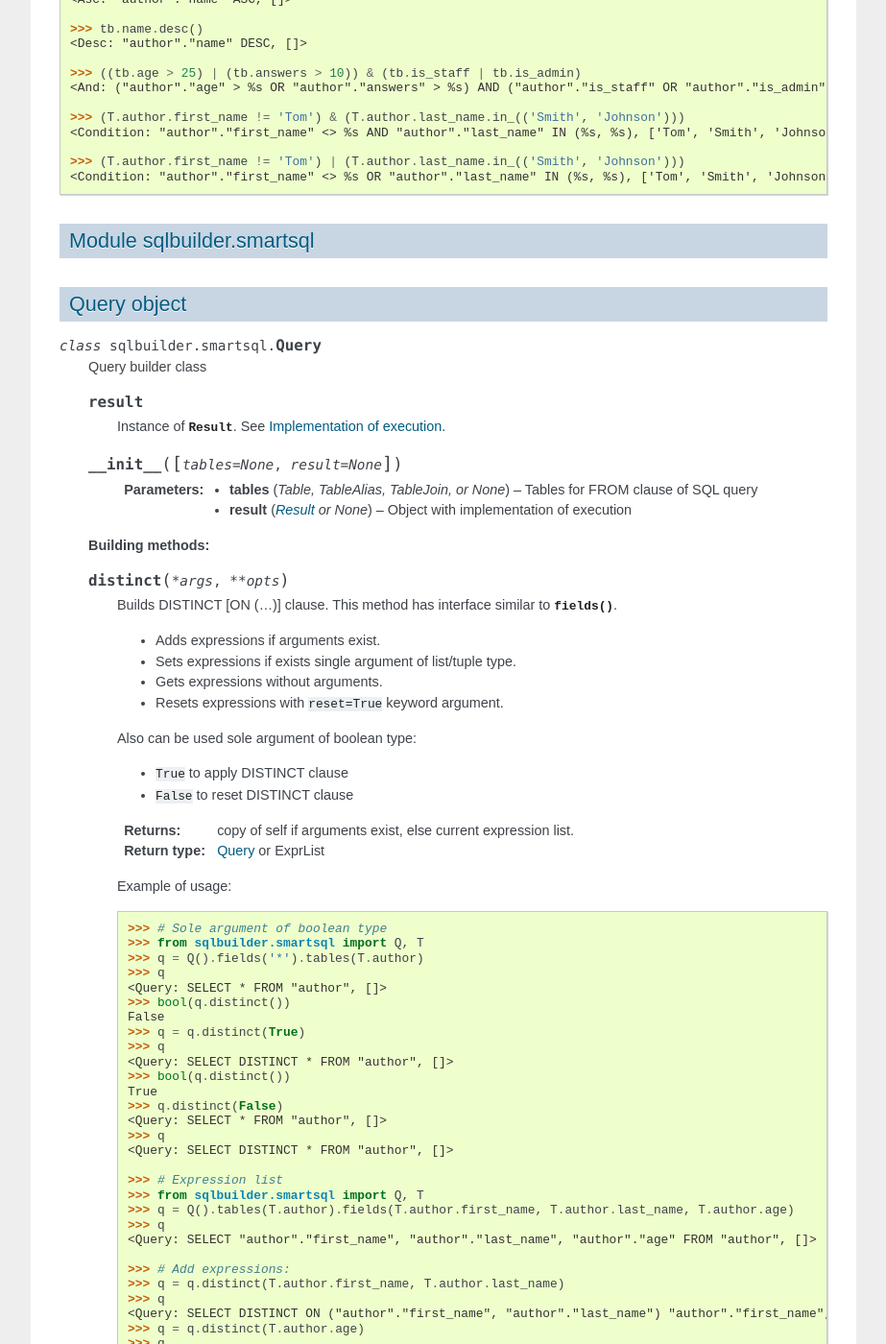
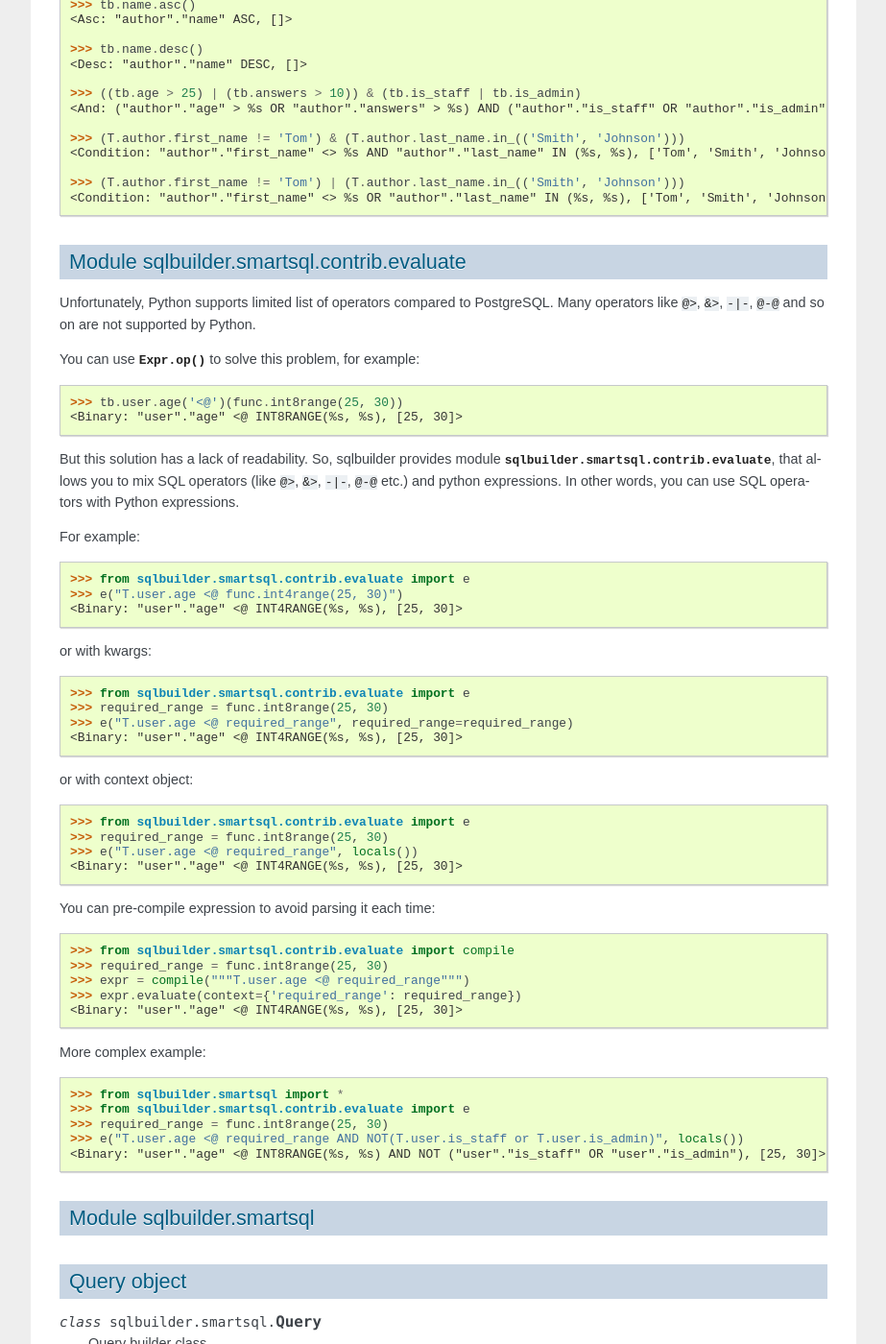
Before and after one commit to emacsway/sqlbuilder, a Sphinx documentation site: the page built from docs/index.rst, in a window 1280 px wide and 1400 px high, scrolled down 6303 px. Shown: the whole window at 96% size, without its empty margins (198-1121 px from the left). Built offline with Sphinx 7.4.7, drawn with Linux system fonts in a browser that asks for light colours; some of the changed text lies outside the part shown.

Commit message:
evaluate bugfix and docs

```diff
--- a/docs/index.rst
+++ b/docs/index.rst
@@ -389,13 +389,68 @@ Condition operators
     <Condition: "author"."first_name" <> %s OR "author"."last_name" IN (%s, %s), ['Tom', 'Smith', 'Johnson']>
 
 
+.. module:: sqlbuilder.smartsql.contrib.evaluate
+   :synopsis: Module sqlbuilder.smartsql.contrib.evaluate
+
+Module sqlbuilder.smartsql.contrib.evaluate
+-------------------------------------------
+
+Unfortunately, Python supports limited list of operators compared to PostgreSQL.
+Many operators like ``@>``, ``&>``, ``-|-``, ``@-@`` and so on are not supported by Python.
+
+You can use :meth:`Expr.op` to solve this problem, for example::
+
+    >>> tb.user.age('<@')(func.int8range(25, 30))
+    <Binary: "user"."age" <@ INT8RANGE(%s, %s), [25, 30]>
+
+But this solution has a lack of readability.
+So, sqlbuilder provides module :mod:`sqlbuilder.smartsql.contrib.evaluate`,
+that allows you to mix SQL operators (like ``@>``, ``&>``, ``-|-``, ``@-@`` etc.) and python expressions.
+In other words, you can use SQL operators with Python expressions.
+
+For example::
+
+    >>> from sqlbuilder.smartsql.contrib.evaluate import e
+    >>> e("T.user.age <@ func.int4range(25, 30)")
+    <Binary: "user"."age" <@ INT4RANGE(%s, %s), [25, 30]>
+
+or with kwargs::
+
+    >>> from sqlbuilder.smartsql.contrib.evaluate import e
+    >>> required_range = func.int8range(25, 30)
+    >>> e("T.user.age <@ required_range", required_range=required_range)
+    <Binary: "user"."age" <@ INT4RANGE(%s, %s), [25, 30]>
+
+or with context object::
+
+    >>> from sqlbuilder.smartsql.contrib.evaluate import e
+    >>> required_range = func.int8range(25, 30)
+    >>> e("T.user.age <@ required_range", locals())
+    <Binary: "user"."age" <@ INT4RANGE(%s, %s), [25, 30]>
+
+You can pre-compile expression to avoid parsing it each time::
+
+    >>> from sqlbuilder.smartsql.contrib.evaluate import compile
+    >>> required_range = func.int8range(25, 30)
+    >>> expr = compile("""T.user.age <@ required_range""")
+    >>> expr.evaluate(context={'required_range': required_range})
+    <Binary: "user"."age" <@ INT4RANGE(%s, %s), [25, 30]>
+
+More complex example::
+
+    >>> from sqlbuilder.smartsql import *
+    >>> from sqlbuilder.smartsql.contrib.evaluate import e
+    >>> required_range = func.int8range(25, 30)
+    >>> e("T.user.age <@ required_range AND NOT(T.user.is_staff or T.user.is_admin)", locals())
+    <Binary: "user"."age" <@ INT8RANGE(%s, %s) AND NOT ("user"."is_staff" OR "user"."is_admin"), [25, 30]>
+
+
 .. module:: sqlbuilder.smartsql
    :synopsis: Module sqlbuilder.smartsql
 
 
 Module sqlbuilder.smartsql
 --------------------------
-
 
 Query object
 ------------
```
Also changed, not shown: other parts of docs/index.rst (+1 -1 lines), 1 other file.
